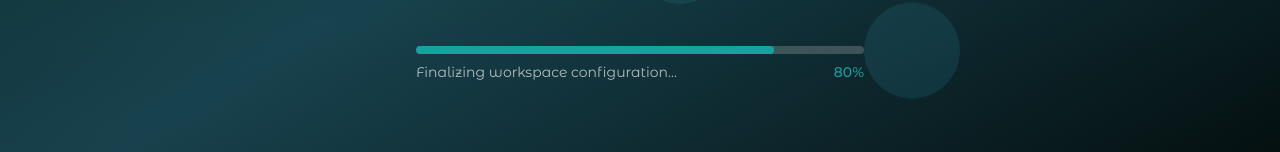
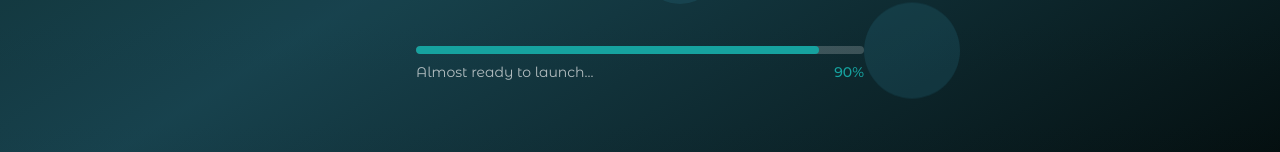
Before and after one commit to deniafe/gidilagos, a Next.js app: page / in a window 1280 px wide. Shown: the part 576-728 px from the top of the page. Built offline with nearby package versions, Linux system fonts and the light colour scheme.

Commit message:
fixing part of the agent setups 8

```diff
--- a/app/LockoutScreen.tsx
+++ b/app/LockoutScreen.tsx
@@ -3,7 +3,7 @@ import { useState, useEffect } from "react";
 // Temporary lockout component
 
 const LockoutScreen = () => {
-  const [progress, setProgress] = useState(80);
+  const [progress, setProgress] = useState(90);
 
   // Function to update progress by 1% every 2 hours
   // const updateProgress = () => {
```
